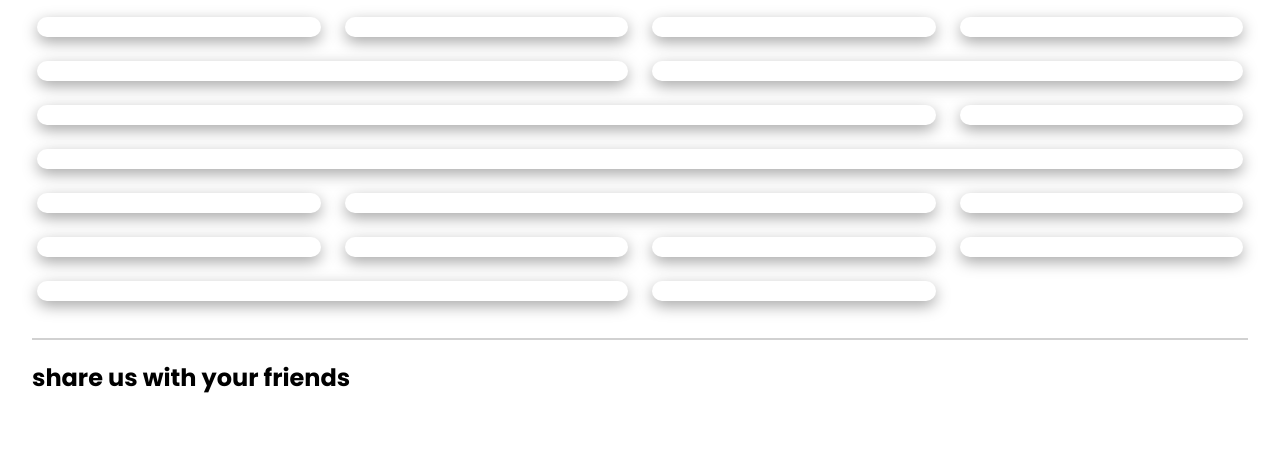
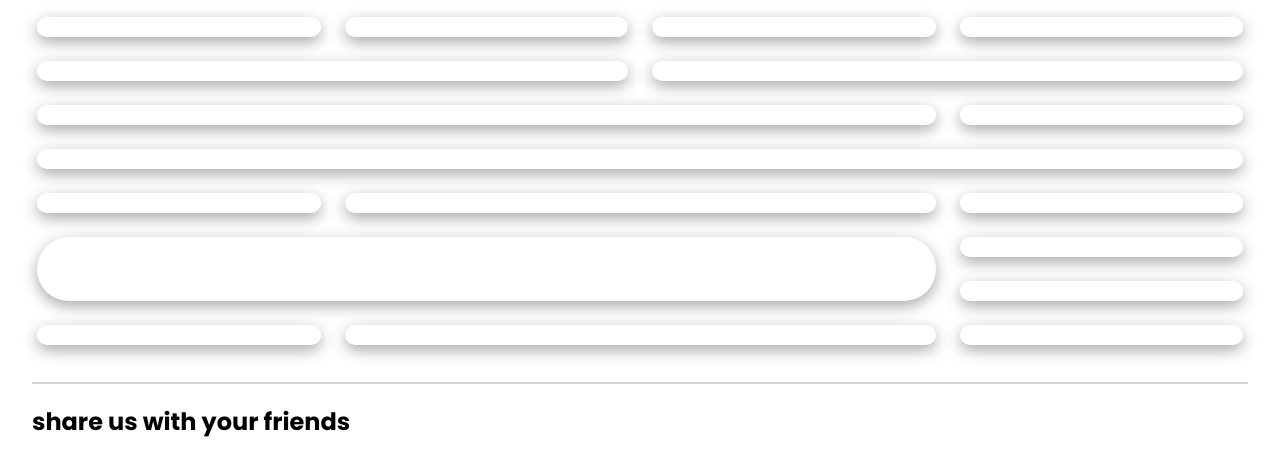
Before and after one commit to blbarr01/comp584, a plain HTML site: page hmwrk_4/index.html in a window 1280 px wide. Shown: the part 338-800 px from the top of the page. Drawn offline with nearby package versions, Linux system fonts and the light colour scheme; no server answers.

Commit message:
properly formats the columns responsively

```diff
--- a/hmwrk_4/product.css
+++ b/hmwrk_4/product.css
@@ -23,6 +23,21 @@
     /* animation-delay: var(--header-load-time); */
     animation-fill-mode: forwards;
 }
+
+.product-img-wrapper{
+    display: flex;
+    flex-direction: column;
+}
+
+@media only screen and (min-width: 480px) {
+    .product-img-wrapper{
+        flex-direction: row;
+        justify-content: space-evenly;
+    }
+}
+
+
+
 .product-card:hover{
     cursor: pointer;
 }
--- a/hmwrk_4/styles.css
+++ b/hmwrk_4/styles.css
@@ -32,6 +32,8 @@ a:visited {
     padding: 10px;
     border-radius: 33px;
     position: relative;
+    align-items: center;
+    align-content: center;
 }
 
 [class*="col-"]:hover{
@@ -65,8 +67,7 @@ img {
     flex-direction: column;
     animation: header-load var(--header-load-time) ease-in;
     border-bottom: 2px solid rgba(125, 125, 125, 0.35);
-
-
+    margin-bottom: 2em;
 }
 
 .site-nav {
@@ -85,7 +86,6 @@ img {
     display: grid;
     gap: 1.5em;
     grid-auto-flow: row;
-    grid-auto-flow: minmax(auto 300px);
 }
 
 #site-footer {
@@ -115,18 +115,23 @@ img {
 
     .grid-wrapper {
         grid-template-columns: repeat(2, 1fr);
-        padding: 5px
+        padding: 5px;
     }
 
     #A,
     #B,
+    #E,
+    #D,
     .col-tab,
     .col-3,
-    .col-4 {
+    .col-4,
+    .col-2x3 {
         grid-column: span 2;
     }
 
-
+    .col-2x3 {
+        grid-row: span 2;
+    }
 
     #C {
         order: 1;
@@ -136,7 +141,7 @@ img {
 
 
 
-/* desktop styling -- apply these styles from 480 onwards */
+/* desktop styling -- apply these styles from 1080 onwards */
 @media only screen and (min-width:1081px) {
     .grid-wrapper {
         grid-template-columns: repeat(4, 1fr);
@@ -184,19 +189,24 @@ img {
         display: flex;
         flex-direction: row;
         justify-content: space-evenly;
-
     }
 
 
-    #B {
+    .col-2x3{
+        grid-column: span 3;
+        grid-row: span 2;
+        display: flex;
+    }
+
+    #B, #E {
         grid-column: span 2;
     }
 
-    #A {
+    #A, #D {
         grid-column: initial;
     }
 
-    #C {
+    #C, #D {
         order: initial;
     }
 
@@ -210,7 +220,7 @@ img {
     #site-banner,
     .grid-wrapper,
     #site-footer {
-        margin: auto;
+        margin:2em auto;
     }
 }
 
```
